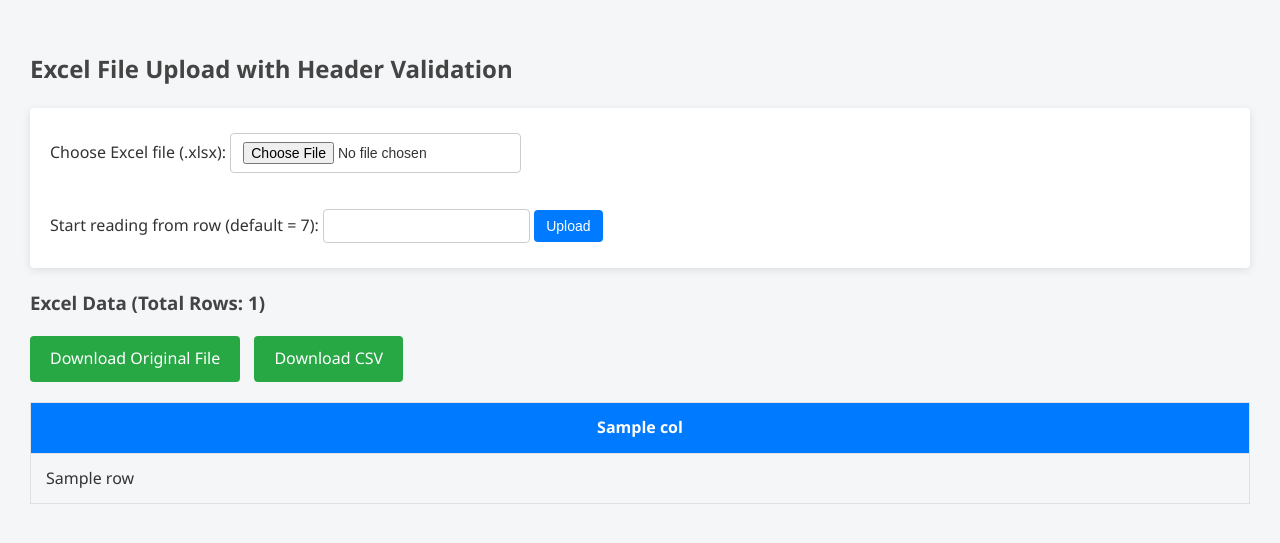
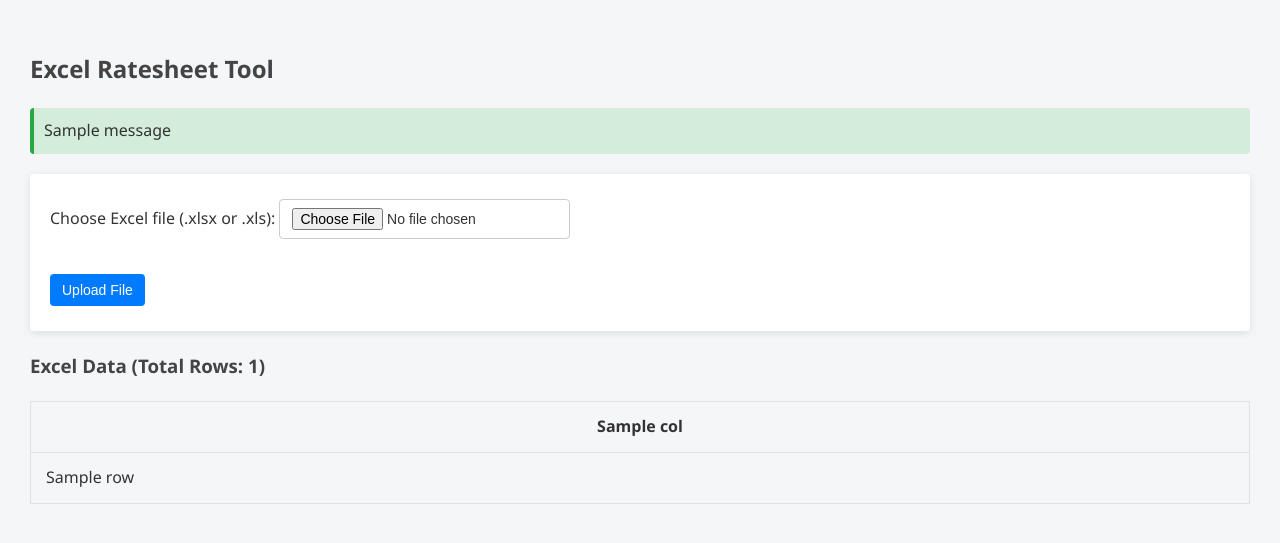
Before and after one commit to abhi1302/excel-viewer, a Flask app: template templates/index.html in a window 1280 px wide. Shown: the top 543 px of the page. Run offline with Flask 3, Linux system fonts and the light colour scheme; the template is opened without the code that fills it: most values are stand-ins (such as "Sample title", 1, 10 or a date in 2020); one stand-in notice (Sample message) is shown.

Commit message:
adding two steps and validation moved in second step

```diff
--- a/app.py
+++ b/app.py
@@ -5,17 +5,17 @@
 import logging
 import pandas as pd
 from flask import Flask, render_template, request, flash, redirect, url_for, Response, session
-from flask_session import Session  # Import Flask-Session
+from flask_session import Session  # Flask-Session for server-side sessions
 
 # Initialize Flask app
 app = Flask(__name__)
 app.secret_key = os.environ.get("SECRET_KEY", "devkey")
 
-# Monkey-patch to add session_cookie_name for compatibility
+# Monkey-patch for compatibility with Flask-Session (Flask 2.3+)
 if not hasattr(app, 'session_cookie_name'):
     app.session_cookie_name = app.config.get("SESSION_COOKIE_NAME", "session")
 
-# Configure Flask-Session for server-side sessions
+# Configure Flask-Session to use the filesystem
 app.config["SESSION_TYPE"] = "filesystem"
 app.config["SESSION_FILE_DIR"] = "./.flask_session/"
 app.config["SESSION_PERMANENT"] = False
@@ -29,6 +29,7 @@
 )
 logger = logging.getLogger(__name__)
 
+# Expected column headers for the Excel data
 EXPECTED_HEADERS = [
     "BU PLMN Code",
     "TADIG PLMN Code",
@@ -62,6 +63,7 @@
 ]
 
 def validate_excel(df):
+    """Validates the header row (row index 3 or fourth row) of the Excel file."""
     messages = []
     try:
         validation_checks = [
@@ -86,111 +88,76 @@
 @app.route("/", methods=["GET", "POST"])
 def index():
     logger.debug("Loading index route")
-    data = None
-    headers = []
-    errors = []
-    row_start = int(request.form.get("start_row", 7))
-    logger.debug("Row start set to: %d", row_start)
+    # If the request is POST, determine which step we're processing
+    if request.method == "POST":
+        step = request.form.get("step")
+        # Step One: file upload
+        if step == "upload":
+            file = request.files.get("file")
+            if file and (file.filename.endswith(".xlsx") or file.filename.endswith(".xls")):
+                logger.debug("Received file: %s", file.filename)
+                try:
+                    file_bytes = file.read()
+                    logger.debug("File size: %d bytes", len(file_bytes))
+                    # Store file (Base64 encoded) in session
+                    session["original_file"] = base64.b64encode(file_bytes).decode("utf-8")
+                    session["original_filename"] = file.filename
+                    flash("File uploaded successfully. Now set your parameters and click 'Validate Ratesheet'.", "info")
+                except Exception as e:
+                    flash(f"Error while uploading file: {e}", "error")
+                    logger.exception("Exception during file upload")
+            else:
+                flash("Please upload a valid Excel file (.xlsx or .xls)", "error")
+            # Redirect so that the GET method can show the next step form
+            return redirect(url_for("index"))
 
-    # Default row count value to pass to template
-    row_count = None
+        # Step Two: process file with provided parameters and validate
+        elif step == "validate":
+            start_row = int(request.form.get("start_row", 7))
+            logger.debug("Parameter received: start_row = %d", start_row)
+            data = None
+            headers = None
+            row_count = None
 
-    if request.method == "POST":
-        file = request.files.get("file")
-        if file and (file.filename.endswith(".xlsx") or file.filename.endswith(".xls")):
-            logger.debug("Received file: %s", file.filename)
+            original_file_b64 = session.get("original_file")
+            if not original_file_b64:
+                flash("No file uploaded. Please upload an Excel file first.", "error")
+                return redirect(url_for("index"))
+
             try:
-                file_bytes = file.read()
-                logger.debug("File size: %d bytes", len(file_bytes))
-                session['original_file'] = base64.b64encode(file_bytes).decode('utf-8')
-                session['original_filename'] = file.filename
-
+                file_bytes = base64.b64decode(original_file_b64)
+                # Use a stream to perform header validation
                 stream_validation = io.BytesIO(file_bytes)
                 df_raw = pd.read_excel(stream_validation, header=None)
-                logger.debug("Excel file read for header validation successfully")
                 errors = validate_excel(df_raw)
-
                 if errors:
-                    flash("Excel validation errors encountered.", "error")
-                    logger.debug("Excel validation errors: %s", errors)
+                    flash("Validation errors: " + ", ".join(errors), "error")
+                    logger.debug("Validation errors: %s", errors)
                 else:
+                    # Process file using provided start_row (data starts from that row)
                     stream_data = io.BytesIO(file_bytes)
-                    df_data = pd.read_excel(stream_data, header=None, skiprows=row_start - 1)
+                    df_data = pd.read_excel(stream_data, header=None, skiprows=start_row - 1)
                     logger.debug("Excel file read for data processing successfully")
                     df_data.columns = EXPECTED_HEADERS
                     data = df_data.fillna("").to_dict(orient="records")
                     headers = df_data.columns.tolist()
+                    row_count = df_data.shape[0]
+                    # Optionally, store processed data in session for further use (like download)
+                    session["data"] = json.dumps(data, default=str)
+                    session["headers"] = json.dumps(headers)
+                    flash(f"File processed successfully. Total rows: {row_count}", "success")
+                    logger.debug("Data processed successfully with row count: %d", row_count)
+            except Exception as e:
+                flash(f"Failed to process Excel file: {e}", "error")
+                logger.exception("Exception during file processing in step 2")
+            # Render the page in step two, displaying the results (if available)
+            return render_template("index.html",
+                                   uploaded=True, start_row=start_row,
+                                   data=data, headers=headers, row_count=row_count)
 
-                    # Compute the row count for the data (total number of data rows)
-                    row_count = df_data.shape[0]
-                    logger.debug("Row count computed: %d", row_count)
-
-                    session['data'] = json.dumps(data, default=str)
-                    session['headers'] = json.dumps(headers)
-                    logger.debug("Data, headers, and row count stored in session")
-            except Exception as e:
-                error_msg = f"Failed to process excel file: {e}"
-                errors.append(error_msg)
-                flash(error_msg, "error")
-                logger.exception("Exception during file processing")
-        else:
-            error_msg = "Please upload a valid Excel file (.xlsx or .xls)"
-            errors.append(error_msg)
-            flash(error_msg, "error")
-            logger.debug("Invalid file provided or file type unsupported")
-    else:
-        logger.debug("GET method for index route")
-
-    # Pass row_count to template (it may be None if not set)
-    return render_template("index.html", data=data, headers=headers, errors=errors, start_row=row_start, row_count=row_count)
-
-@app.route("/download_original")
-def download_original():
-    logger.debug("Download original file requested")
-    original_file_b64 = session.get('original_file')
-    original_filename = session.get('original_filename', "original_file.xlsx")
-    if not original_file_b64:
-        flash("No original file available for download. Please upload an Excel file first.", "error")
-        logger.debug("No original file in session")
-        return redirect(url_for("index"))
-
-    file_bytes = base64.b64decode(original_file_b64)
-    if original_filename.endswith(".xls"):
-        mimetype = "application/vnd.ms-excel"
-    else:
-        mimetype = "application/vnd.openxmlformats-officedocument.spreadsheetml.sheet"
-
-    logger.debug("Returning original file: %s", original_filename)
-    return Response(
-        file_bytes,
-        mimetype=mimetype,
-        headers={"Content-Disposition": f"attachment; filename={original_filename}"}
-    )
-
-@app.route("/download_csv")
-def download_csv():
-    logger.debug("Download CSV requested")
-    data_json = session.get('data')
-    headers_json = session.get('headers')
-    if not data_json or not headers_json:
-        flash("No data available for download. Please upload an Excel file first.", "error")
-        logger.debug("No processed data in session")
-        return redirect(url_for("index"))
-
-    data = json.loads(data_json)
-    headers = json.loads(headers_json)
-    df = pd.DataFrame(data, columns=headers)
-
-    logger.debug("Converting processed data to CSV")
-    csv_buffer = io.StringIO()
-    df.to_csv(csv_buffer, index=False)
-    csv_buffer.seek(0)
-
-    return Response(
-        csv_buffer,
-        mimetype="text/csv",
-        headers={"Content-Disposition": "attachment; filename=excel_data.csv"}
-    )
+    # GET request: decide which form to show based on whether a file was already uploaded
+    uploaded = "original_file" in session
+    return render_template("index.html", uploaded=uploaded)
 
 if __name__ == "__main__":
     port = int(os.environ.get("PORT", 5000))
--- a/static/style.css
+++ b/static/style.css
@@ -1,4 +1,3 @@
-/* Global Styles */
 body {
   font-family: 'Segoe UI', Tahoma, Geneva, Verdana, sans-serif;
   background: #f4f6f8;
@@ -12,11 +11,27 @@
   color: #444;
 }
 
-p {
-  margin: 0 0 1em;
+.alert {
+  padding: 10px;
+  margin-bottom: 20px;
+  border-radius: 4px;
 }
 
-/* Form Container */
+.alert-info {
+  background-color: #e7f3fe;
+  border-left: 4px solid #2196f3;
+}
+
+.alert-success {
+  background-color: #d4edda;
+  border-left: 4px solid #28a745;
+}
+
+.alert-error, .alert-danger {
+  background-color: #f8d7da;
+  border-left: 4px solid #c9302c;
+}
+
 form {
   background: #fff;
   padding: 20px;
@@ -25,76 +40,28 @@
   margin-bottom: 20px;
 }
 
-/* Input & Button Styles */
 input[type="file"],
 input[type="number"],
-button,
-input[type="submit"] {
+button {
   font-size: 14px;
   padding: 8px 12px;
   margin: 5px 0;
   border: 1px solid #ccc;
   border-radius: 4px;
   outline: none;
-  transition: border-color 0.3s ease, box-shadow 0.3s ease;
 }
 
-input[type="file"]:focus,
-input[type="number"]:focus,
-button:focus,
-input[type="submit"]:focus {
-  border-color: #66afe9;
-  box-shadow: 0 0 4px rgba(102, 175, 233, 0.6);
-}
-
-button,
-input[type="submit"],
-.download-btn {
+button {
   background: #007bff;
   color: #fff;
   border: none;
   cursor: pointer;
-  text-decoration: none;
 }
 
-button:hover,
-input[type="submit"]:hover,
-.download-btn:hover {
+.button:hover, button:hover {
   background: #0056b3;
 }
 
-/* Download Button Specific Styling */
-.download-buttons {
-  margin-bottom: 10px;
-}
-
-.download-btn {
-  display: inline-block;
-  background: #28a745;
-  padding: 10px 20px;
-  margin-right: 10px;
-  border-radius: 4px;
-  transition: background 0.3s ease;
-}
-
-.download-btn:hover {
-  background: #218838;
-}
-
-/* Error Messages */
-.error {
-  background-color: #f8d7da;
-  padding: 10px;
-  border-left: 4px solid #c9302c;
-  margin-bottom: 20px;
-}
-
-.error ul {
-  margin: 0;
-  padding-left: 20px;
-}
-
-/* Responsive Table Container */
 .table-container {
   margin-top: 20px;
   overflow-x: auto;
@@ -103,13 +70,7 @@
 table {
   border-collapse: collapse;
   width: 100%;
-  table-layout: auto;
   min-width: 800px;
-}
-
-table thead {
-  background: #007bff;
-  color: #fff;
 }
 
 table th,
@@ -118,9 +79,3 @@
   border: 1px solid #dee2e6;
   white-space: nowrap;
 }
-
-@media (max-width: 768px) {
-  table th, table td {
-    padding: 8px 10px;
-  }
-}
--- a/templates/index.html
+++ b/templates/index.html
@@ -1,36 +1,44 @@
 <!DOCTYPE html>
 <html>
 <head>
-  <title>Excel Viewer with Validation</title>
+  <title>Excel Viewer and Ratesheet Validator</title>
   <link rel="stylesheet" href="{{ url_for('static', filename='style.css') }}">
 </head>
 <body>
-  <h2>Excel File Upload with Header Validation</h2>
-  <form method="post" enctype="multipart/form-data">
-    <label>Choose Excel file (.xlsx): </label>
-    <input type="file" name="file" required>
-    <br><br>
-    <label>Start reading from row (default = 7): </label>
-    <input type="number" name="start_row" value="{{ start_row }}" min="1">
-    <button type="submit">Upload</button>
-  </form>
+  <h2>Excel Ratesheet Tool</h2>
 
-  {% if errors %}
-    <div class="error">
-      <h4>Validation Errors:</h4>
-      <ul>
-        {% for err in errors %}
-          <li>{{ err }}</li>
-        {% endfor %}
-      </ul>
-    </div>
+  {% with messages = get_flashed_messages(with_categories=true) %}
+    {% if messages %}
+      {% for category, message in messages %}
+        <div class="alert alert-{{ category }}">{{ message }}</div>
+      {% endfor %}
+    {% endif %}
+  {% endwith %}
+
+  {% if not uploaded %}
+    <!-- Step One: Upload Form -->
+    <form method="post" enctype="multipart/form-data">
+      <input type="hidden" name="step" value="upload">
+      <label>Choose Excel file (.xlsx or .xls): </label>
+      <input type="file" name="file" required>
+      <br><br>
+      <button type="submit">Upload File</button>
+    </form>
+  {% else %}
+    <!-- Step Two: Parameters & Validation Form -->
+    <p><strong>Uploaded File:</strong> {{ session.original_filename }}</p>
+    <form method="post">
+      <input type="hidden" name="step" value="validate">
+      <label>Start reading from row (default = 7): </label>
+      <input type="number" name="start_row" value="{{ start_row if start_row is defined else 7 }}" min="1">
+      <button type="submit">Validate Ratesheet</button>
+    </form>
   {% endif %}
 
   {% if data %}
     <h3>Excel Data {% if row_count %}(Total Rows: {{ row_count }}){% endif %}</h3>
     <div class="download-buttons">
-      <a href="{{ url_for('download_original') }}" class="download-btn">Download Original File</a>
-      <a href="{{ url_for('download_csv') }}" class="download-btn">Download CSV</a>
+      <!-- Download buttons can be added here if needed -->
     </div>
     <div class="table-container">
       <table>
```
